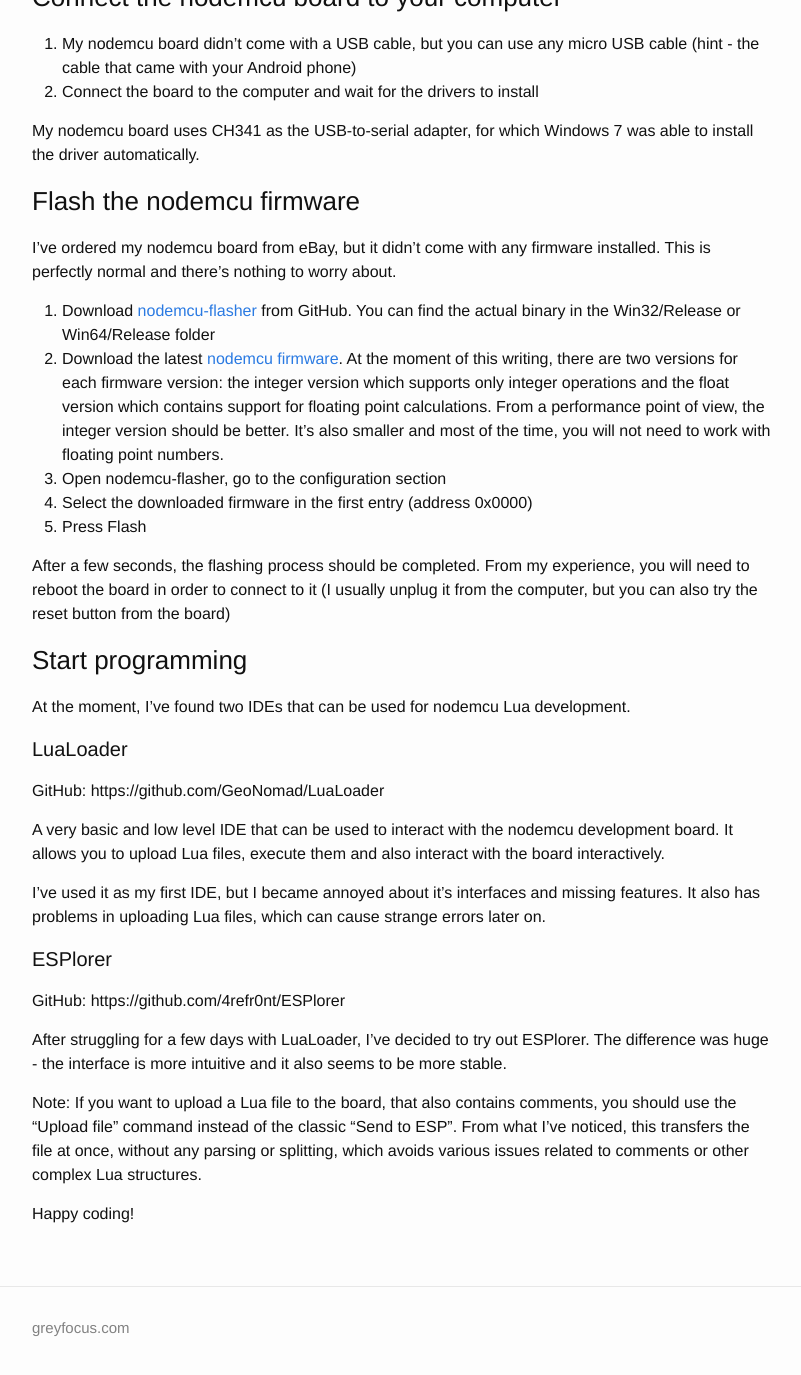
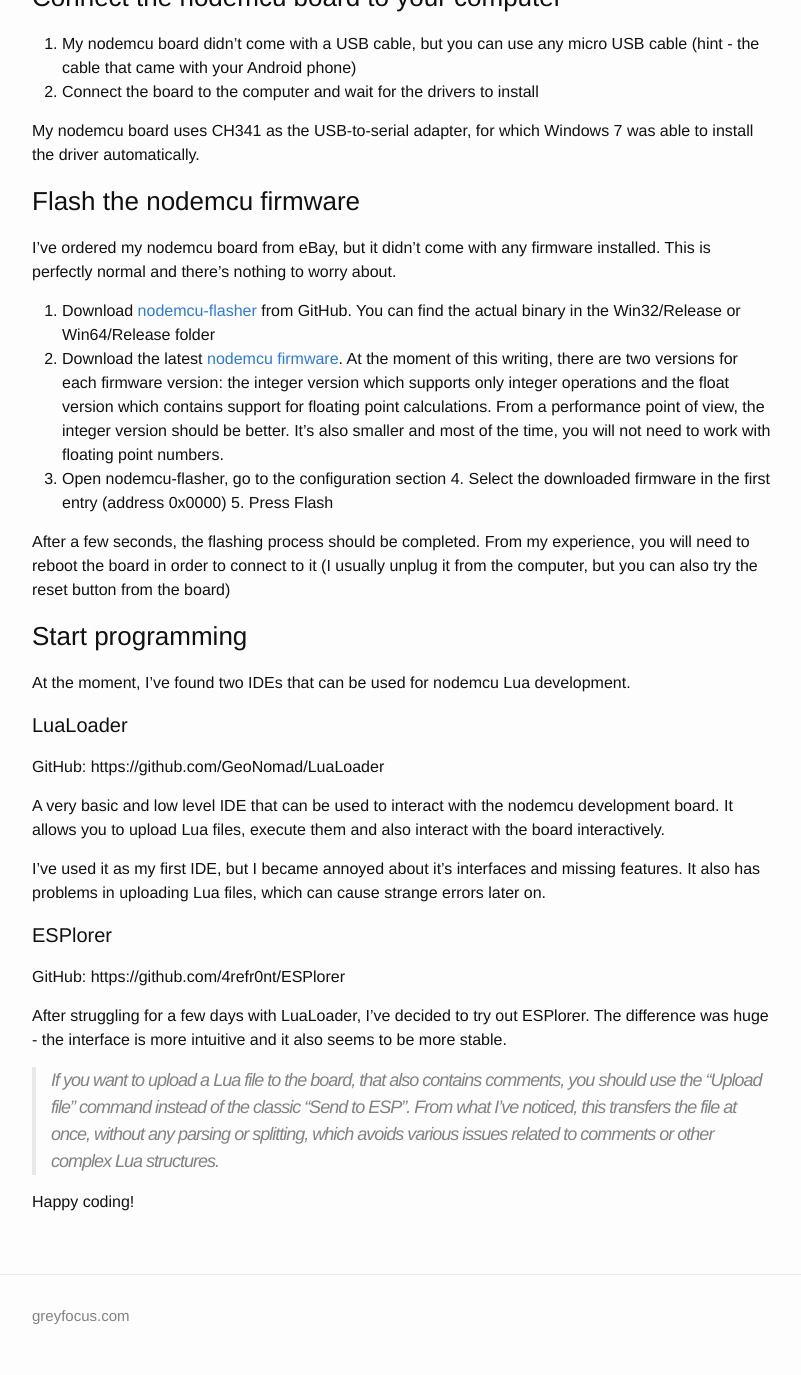
Before and after one commit to greyfocus/greyfocus.github.io, a Jekyll site: the page built from _posts/2015-10-19-starting-out-with-nodemcu.md, in a window 1280 px wide and 1400 px high, scrolled down 483 px. Shown: the top 1375 px of the window, without its empty margins (238-1039 px from the left). Built offline with Jekyll 4.4.1, drawn with Linux system fonts in a browser that asks for light colours; comment, search, counter and statistics services are not loaded.

Commit message:
Small typos and fixes

```diff
--- a/_posts/2015-10-19-starting-out-with-nodemcu.md
+++ b/_posts/2015-10-19-starting-out-with-nodemcu.md
@@ -6,29 +6,51 @@
 keywords: nodemcu, microcontroller, electronics, diy
 ---
 
-You've just received your nodemcu DevKit board and want to start working on your ideas. How do you get started when you're using Windows?
+You've just received your nodemcu DevKit board and want to start working on
+your ideas. How do you get started when you're using Windows?
 
 <!-- more -->
 
-I've been playing with nodemcu for about a week and despite a few hiccups, it's great. If you use a Windows machine, you shouldn't have any problems - and I'm quite confident that it will work fine on Linux or Mac as well.
+I've been playing with nodemcu for about a week and despite a few hiccups,
+it's great. If you use a Windows machine, you shouldn't have any problems -
+and I'm quite confident that it will work fine on Linux or Mac as well.
 
-[NodeMCU](https://en.wikipedia.org/wiki/NodeMCU) is a development kit centered around the [ESP8266](https://en.wikipedia.org/wiki/ESP8266) micro-controller. It features a 32-bit CPU running at 80Mhz, 64KB RAM and IEEE 802.11 b/g/n Wi-Fi, SPI, I2C, 10-bit ADC and plenty of GPIO pins that you can use for all your IoT needs. Besides the features offered by ESP8266, nodeMCU comes with USB-TTL and pins that can be connected easily to jumper cables.
+[NodeMCU](https://en.wikipedia.org/wiki/NodeMCU) is a development kit centered
+around the [ESP8266](https://en.wikipedia.org/wiki/ESP8266) micro-controller.
+It features a 32-bit CPU running at 80Mhz, 64KB RAM and IEEE 802.11 b/g/n
+Wi-Fi, SPI, I2C, 10-bit ADC and plenty of GPIO pins that you can use for all
+your IoT needs. Besides the features offered by ESP8266, nodeMCU comes with
+USB-TTL and pins that can be connected easily to jumper cables.
 
 ### Connect the nodemcu board to your computer
-1. My nodemcu board didn't come with a USB cable, but you can use any micro USB cable (hint - the cable that came with your Android phone)
+1. My nodemcu board didn't come with a USB cable, but you can use any micro
+   USB cable (hint - the cable that came with your Android phone)
 2. Connect the board to the computer and wait for the drivers to install
 
 My nodemcu board uses CH341 as the USB-to-serial adapter, for which Windows 7 was able to install the driver automatically.
 
 ### Flash the nodemcu firmware
-I've ordered my nodemcu board from eBay, but it didn't come with any firmware installed. This is perfectly normal and there's nothing to worry about.
-1. Download [nodemcu-flasher](https://github.com/nodemcu/nodemcu-flasher) from GitHub. You can find the actual binary in the Win32/Release or Win64/Release folder
-2. Download the latest [nodemcu firmware](https://github.com/nodemcu/nodemcu-firmware/releases). At the moment of this writing, there are two versions for each firmware version: the integer version which supports only integer operations and the float version which contains support for floating point calculations. From a performance point of view, the integer version should be better. It's also smaller and most of the time, you will not need to work with floating point numbers.
-3. Open nodemcu-flasher, go to the configuration section
-4. Select the downloaded firmware in the first entry (address 0x0000)
-5. Press Flash
+I've ordered my nodemcu board from eBay, but it didn't come with any firmware
+installed. This is perfectly normal and there's nothing to worry about.
 
-After a few seconds, the flashing process should be completed. From my experience, you will need to reboot the board in order to connect to it (I usually unplug it from the computer, but you can also try the reset button from the board)
+1. Download [nodemcu-flasher](https://github.com/nodemcu/nodemcu-flasher) from
+   GitHub. You can find the actual binary in the Win32/Release or Win64/Release
+   folder
+2. Download the latest [nodemcu
+   firmware](https://github.com/nodemcu/nodemcu-firmware/releases). At the
+   moment of this writing, there are two versions for each firmware version:
+   the integer version which supports only integer operations and the float
+   version which contains support for floating point calculations. From a
+   performance point of view, the integer version should be better. It's also
+   smaller and most of the time, you will not need to work with floating point
+   numbers.
+3. Open nodemcu-flasher, go to the configuration section 4. Select the
+   downloaded firmware in the first entry (address 0x0000) 5. Press Flash
+
+After a few seconds, the flashing process should be completed. From my
+experience, you will need to reboot the board in order to connect to it (I
+usually unplug it from the computer, but you can also try the reset button
+from the board)
 
 ### Start programming
 At the moment, I've found two IDEs that can be used for nodemcu Lua development.
@@ -36,15 +58,25 @@
 #### LuaLoader
 GitHub: https://github.com/GeoNomad/LuaLoader
 
-A very basic and low level IDE that can be used to interact with the nodemcu development board. It allows you to upload Lua files, execute them and also interact with the board interactively.
+A very basic and low level IDE that can be used to interact with the nodemcu
+development board. It allows you to upload Lua files, execute them and also
+interact with the board interactively.
 
-I've used it as my first IDE, but I became annoyed about it's interfaces and missing features. It also has problems in uploading Lua files, which can cause strange errors later on.
+I've used it as my first IDE, but I became annoyed about it's interfaces and
+missing features. It also has problems in uploading Lua files, which can cause
+strange errors later on.
 
 #### ESPlorer
 GitHub: https://github.com/4refr0nt/ESPlorer
 
-After struggling for a few days with LuaLoader, I've decided to try out ESPlorer. The difference was huge - the interface is more intuitive and it also seems to be more stable.
+After struggling for a few days with LuaLoader, I've decided to try out
+ESPlorer. The difference was huge - the interface is more intuitive and it
+also seems to be more stable.
 
-Note: If you want to upload a Lua file to the board, that also contains comments, you should use the "Upload file" command instead of the classic "Send to ESP". From what I've noticed, this transfers the file at once, without any parsing or splitting, which avoids various issues related to comments or other complex Lua structures.
+> If you want to upload a Lua file to the board, that also contains
+> comments, you should use the "Upload file" command instead of the classic
+> "Send to ESP". From what I've noticed, this transfers the file at once,
+> without any parsing or splitting, which avoids various issues related to
+> comments or other complex Lua structures.
 
 Happy coding!
```
